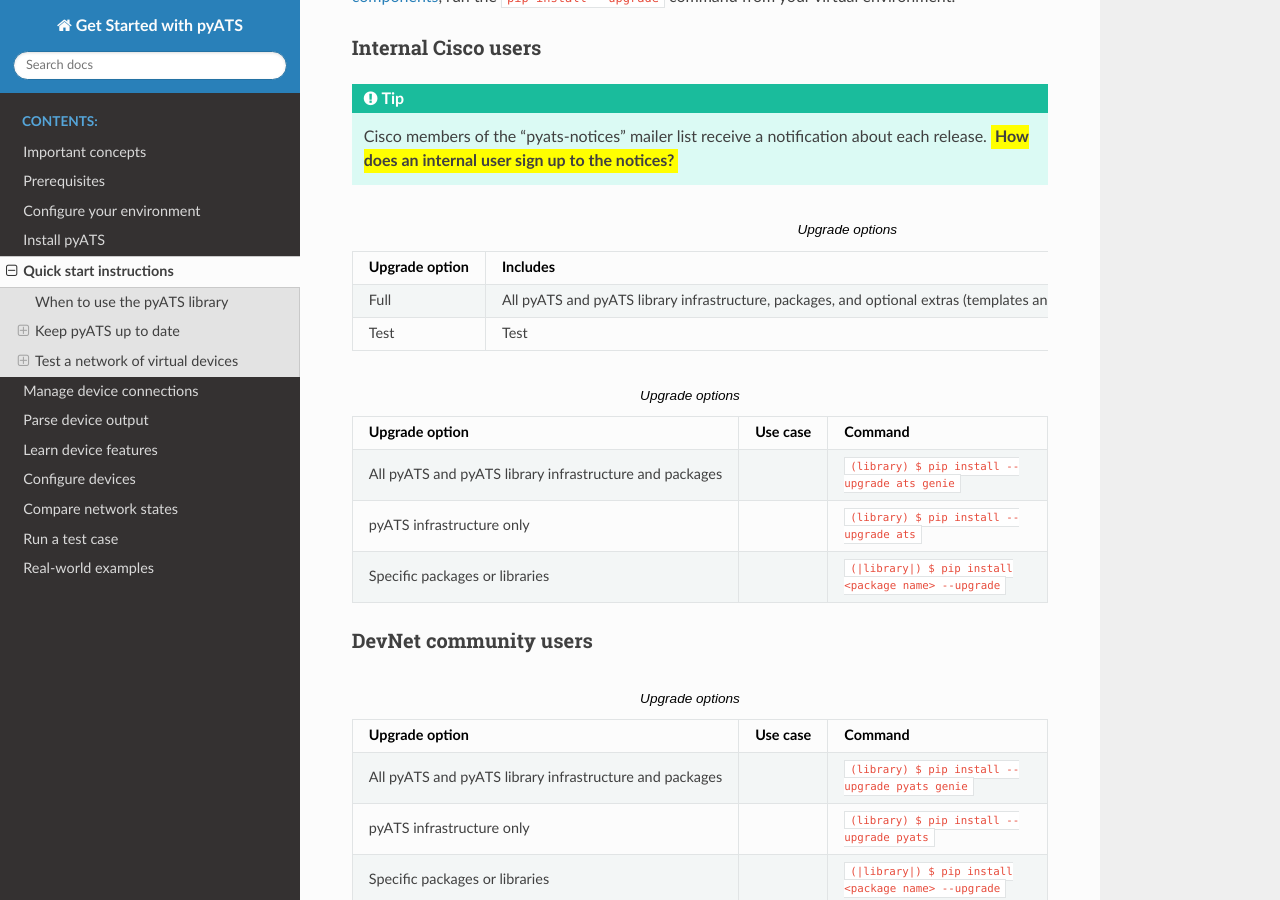
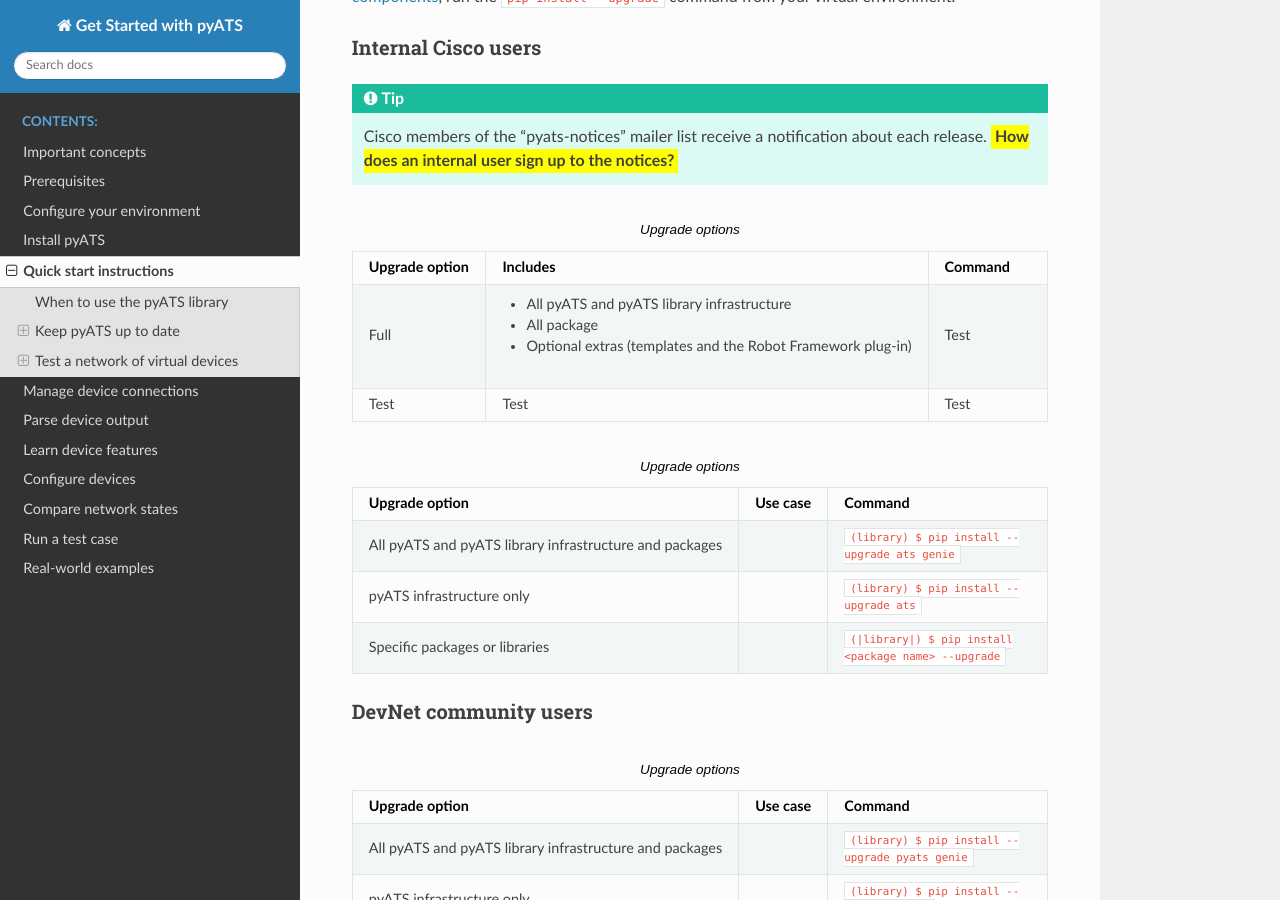
Before and after one commit to CiscoTestAutomation/getting-started, a Sphinx documentation site: the page built from source/quickstart/quickstartintro.rst, in a window 1280 px wide and 900 px high, scrolled down 871 px. Built offline with Sphinx 7.4.7 and the Read the Docs theme 2.0.0, drawn with Linux system fonts in a browser that asks for light colours; pages that are not in the unit, such as notebooks, are missing from menus.

Commit message:
Lists also work within the Excel csv file.

```diff
--- a/source/quickstart/InstallationTable.csv
+++ b/source/quickstart/InstallationTable.csv
@@ -1,3 +1,5 @@
 Upgrade option,Includes,Command
-Full,"All pyATS and |library| infrastructure, packages, and optional extras (templates and the Robot Framework plug-in)",Test
+Full,"* All pyATS and |library| infrastructure
+* All package
+* Optional extras (templates and the Robot Framework plug-in)",Test
 Test,Test,Test
--- a/source/quickstart/quickstartintro.rst
+++ b/source/quickstart/quickstartintro.rst
@@ -30,6 +30,7 @@
 .. csv-table:: Upgrade options
     :file: InstallationTable.csv
     :header-rows: 1
+    :widths: 20 30 50
 
 
 
```
